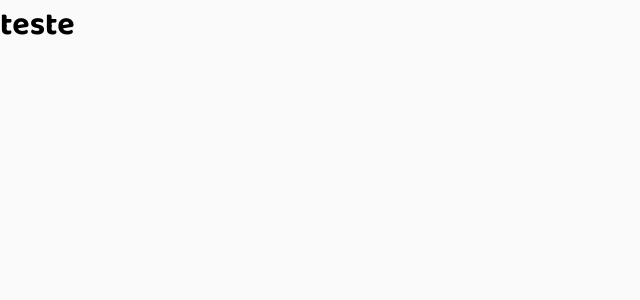
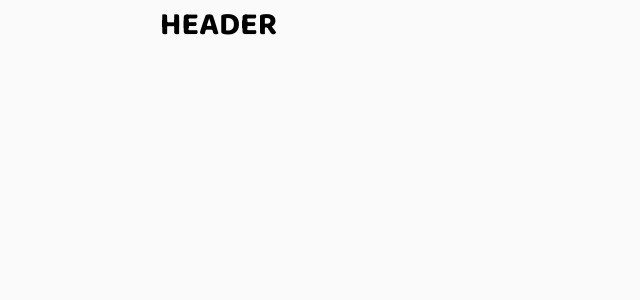
Before and after one commit to VictorMattosOW/coffeeDelivery, a React (Vite) app: page / in a window 1280 px wide. Shown: the top 300 px of the page, without its empty margins (0-640 px from the left). Built offline with nearby package versions, Linux system fonts and the light colour scheme.

Commit message:
criacao layout padrao

```diff
--- a/src/App.tsx
+++ b/src/App.tsx
@@ -1,11 +1,15 @@
 import { ThemeProvider } from 'styled-components'
+import { BrowserRouter } from 'react-router-dom'
 import { defaultTheme } from './styles/themes/default'
 import { GlobalStyle } from './styles/global'
+import { Router } from './Router'
 
 function App() {
   return (
     <ThemeProvider theme={defaultTheme}>
-      <h1>teste</h1>
+      <BrowserRouter>
+        <Router />
+      </BrowserRouter>
       <GlobalStyle />
     </ThemeProvider>
   )
--- a/src/Router.tsx
+++ b/src/Router.tsx
@@ -1,9 +1,10 @@
 import { Routes, Route } from 'react-router-dom'
+import { DefaultLayout } from './layouts/DefaultLayouts'
 
 export function Router() {
   return (
     <Routes>
-      <Route path="/"></Route>
+      <Route path="/" element={<DefaultLayout />}></Route>
     </Routes>
   )
 }
--- /dev/null
+++ b/src/components/Header/index.tsx
@@ -0,0 +1,3 @@
+export function Header() {
+  return <h1>HEADER</h1>
+}
--- /dev/null
+++ b/src/layouts/DefaultLayouts/index.tsx
@@ -0,0 +1,12 @@
+import { Outlet } from 'react-router-dom'
+import { Header } from '../../components/Header'
+import { LayoutContainer } from './styles'
+
+export function DefaultLayout() {
+  return (
+    <LayoutContainer>
+      <Header />
+      <Outlet />
+    </LayoutContainer>
+  )
+}
--- a/src/layouts/DefaultLayouts/styles.ts
+++ b/src/layouts/DefaultLayouts/styles.ts
@@ -0,0 +1,5 @@
+import styled from 'styled-components'
+export const LayoutContainer = styled.div`
+  padding: 0 10rem;
+  height: 100vh;
+`
```
Also changed, not shown: src/layouts/DefaultLayouts/index.ts (deleted).
